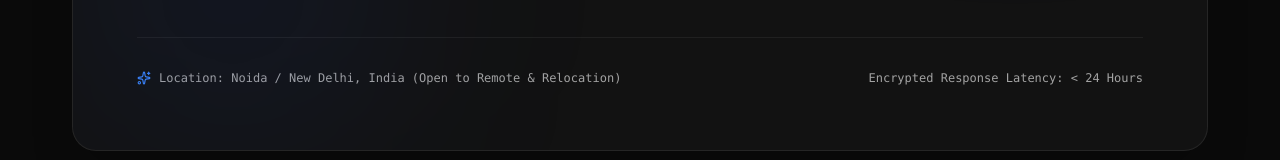
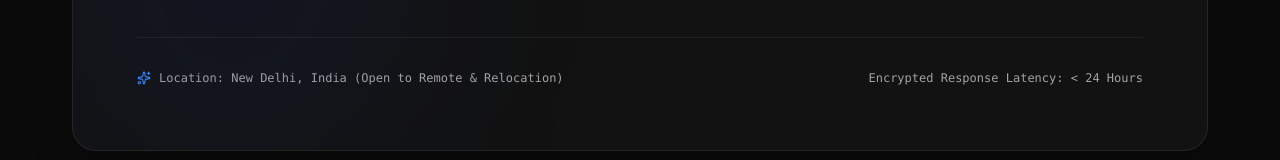
Before and after one commit to anshmangla/portfolio, a React (Vite) app: page / in a window 1280 px wide. Shown: the part 9668-9828 px from the top of the page. Built offline with nearby package versions, Linux system fonts and the light colour scheme.

Commit message:
updated contact details

```diff
--- a/src/data/contactData.ts
+++ b/src/data/contactData.ts
@@ -5,6 +5,6 @@ export const contactData: ContactInfo = {
   linkedin: 'https://linkedin.com/in/anshmangla',
   github: 'https://github.com/anshmangla',
   resumeUrl: '/Ansh_Mangla_Resume.pdf',
-  location: 'Noida / New Delhi, India (Open to Remote & Relocation)',
+  location: 'New Delhi, India (Open to Remote & Relocation)',
   status: 'AI/ML Engineer (B.Tech Graduate). Open to full-time engineering roles and impactful data-driven opportunities.'
 };
```
